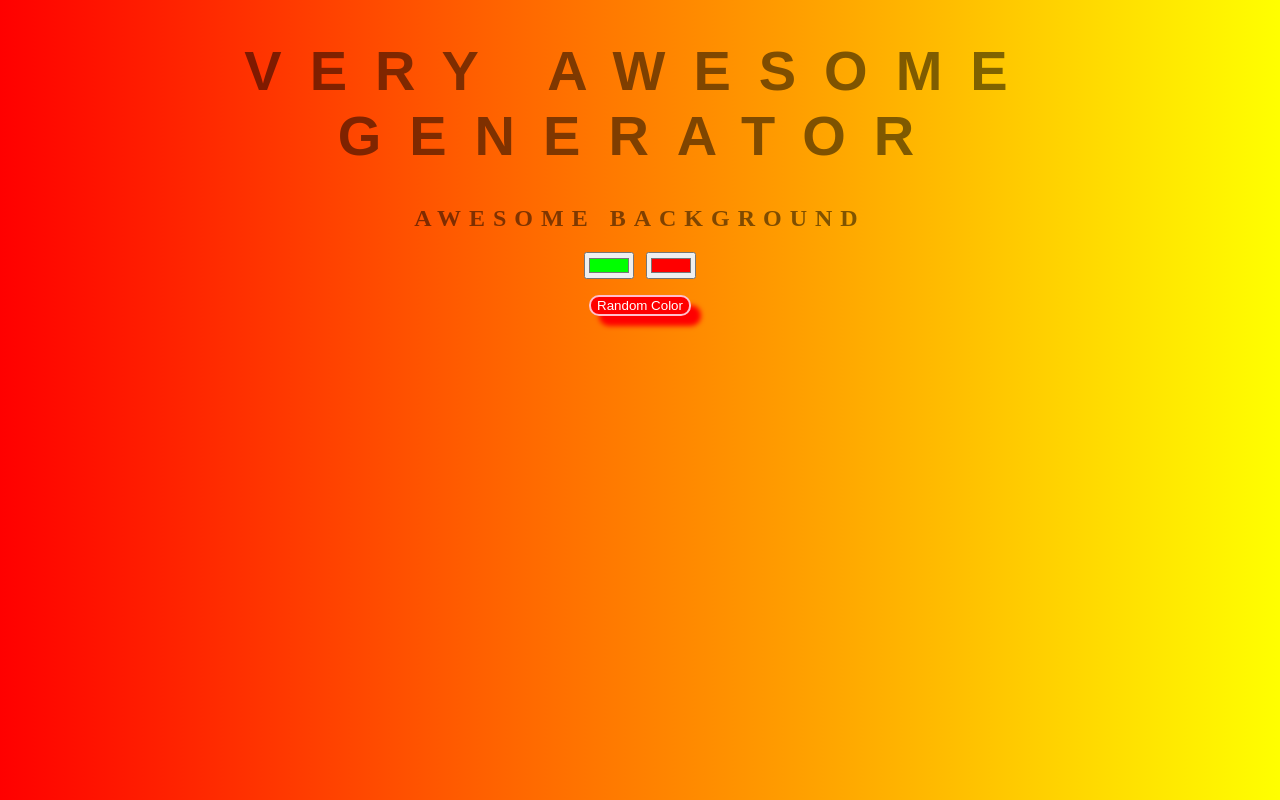
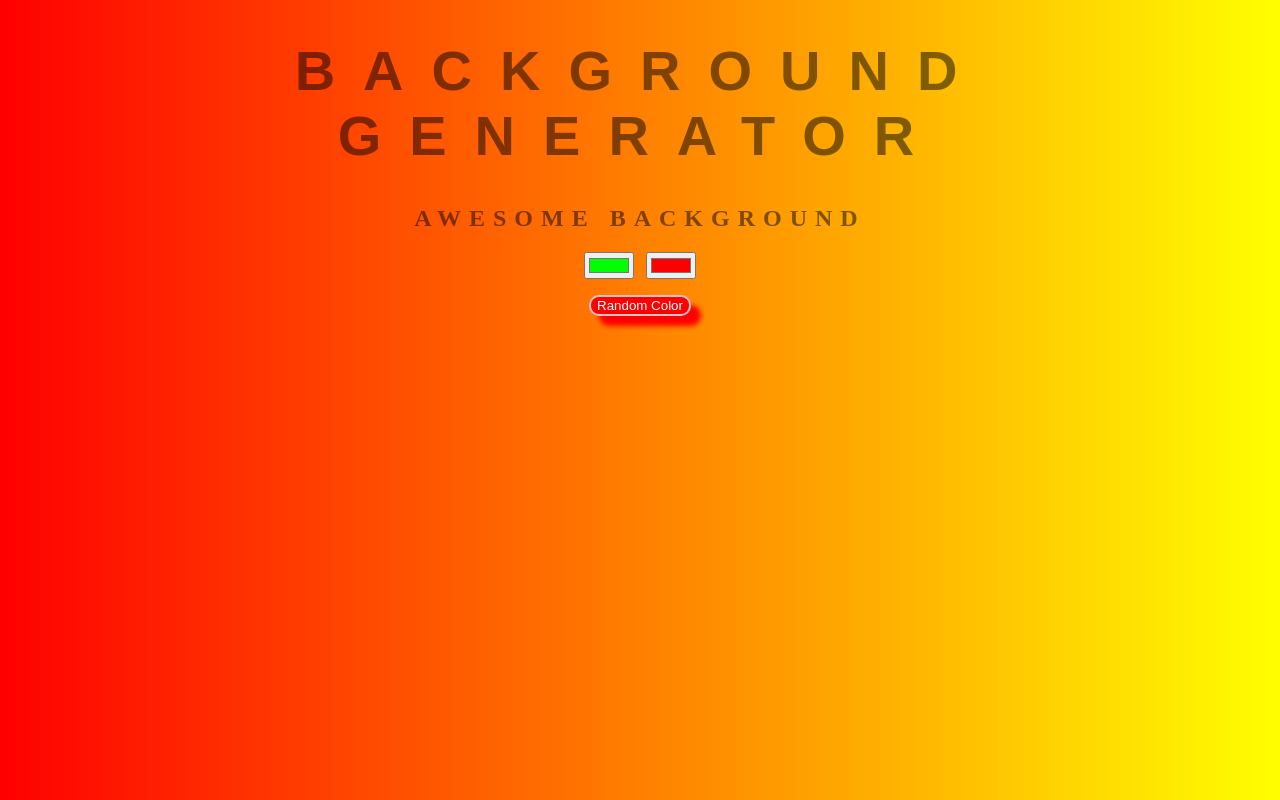
Before and after one commit to lreddin/background-generator, a plain HTML site: page index.html in a window 1280 px wide. Drawn offline with Linux system fonts and the light colour scheme.

Commit message:
revering changes to h1

```diff
--- a/index.html
+++ b/index.html
@@ -10,7 +10,7 @@
 </head>
 
 <body id='gradient'>
-    <h1>VERY AWESOME GENERATOR</h1>
+    <h1>Background Generator</h1>
     <h2>Awesome background</h2>
     <!-- add tile elemnt to remove error ignoring label accessibility -->
     <input type="color" name="color1" value="#00FF00" class="color1">
```
